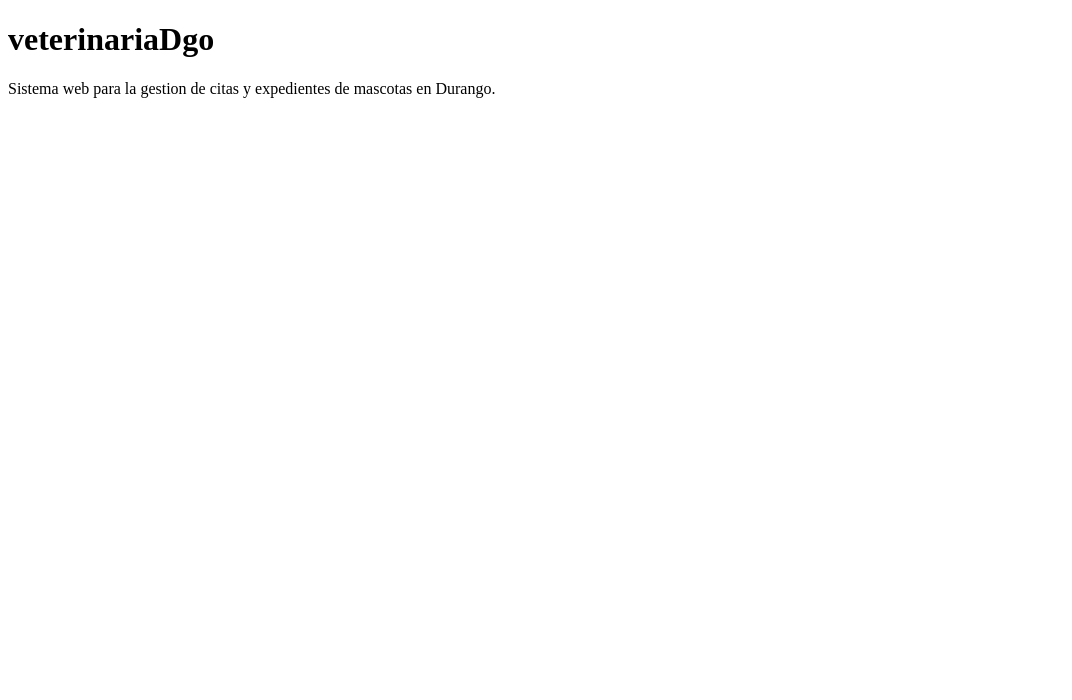
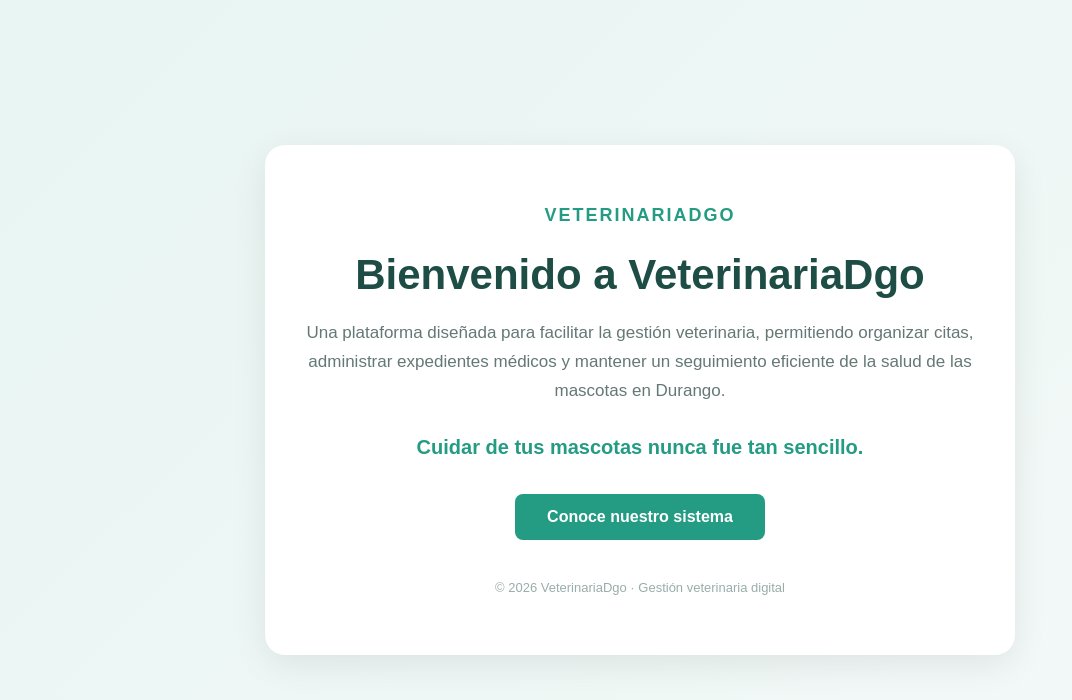
Before and after one commit to BrayanNava/veterinariaDgo, a plain HTML site: page src/index.html in a window 1280 px wide. Shown: the whole page, without its empty margins (0-1072 px from the left). Drawn offline with Linux system fonts and the light colour scheme.

Commit message:
Add files via upload

```diff
--- a/src/index.html
+++ b/src/index.html
@@ -1,12 +1,133 @@
+
 <!DOCTYPE html>
 <html lang="es">
 <head>
   <meta charset="UTF-8">
   <meta name="viewport" content="width=device-width, initial-scale=1.0">
-  <title>veterinariaDgo</title>
+
+  <title>VeterinariaDgo | Gestión Veterinaria</title>
+
+  <style>
+    * {
+      margin: 0;
+      padding: 0;
+      box-sizing: border-box;
+    }
+
+    body {
+      font-family: Arial, Helvetica, sans-serif;
+      background: linear-gradient(135deg, #e8f5f2, #f4f9f8);
+      color: #263c3a;
+      min-height: 100vh;
+      display: flex;
+      align-items: center;
+      justify-content: center;
+      padding: 20px;
+    }
+
+    .container {
+      max-width: 750px;
+      width: 100%;
+      background-color: white;
+      padding: 60px 40px;
+      border-radius: 20px;
+      text-align: center;
+      box-shadow: 0 10px 35px rgba(0, 0, 0, 0.08);
+    }
+
+    .logo {
+      font-size: 18px;
+      font-weight: bold;
+      color: #249b83;
+      letter-spacing: 2px;
+      text-transform: uppercase;
+      margin-bottom: 25px;
+    }
+
+    h1 {
+      font-size: 42px;
+      color: #1d4d45;
+      margin-bottom: 20px;
+    }
+
+    .description {
+      font-size: 17px;
+      line-height: 1.7;
+      color: #647875;
+      margin-bottom: 30px;
+    }
+
+    .invitation {
+      font-size: 20px;
+      font-weight: 600;
+      color: #249b83;
+      margin-bottom: 35px;
+    }
+
+    .button {
+      display: inline-block;
+      padding: 14px 32px;
+      background-color: #249b83;
+      color: white;
+      text-decoration: none;
+      border-radius: 8px;
+      font-weight: bold;
+      transition: background-color 0.3s, transform 0.3s;
+    }
+
+    .button:hover {
+      background-color: #1d7968;
+      transform: translateY(-3px);
+    }
+
+    footer {
+      margin-top: 40px;
+      font-size: 13px;
+      color: #9aadaa;
+    }
+
+    @media (max-width: 600px) {
+      .container {
+        padding: 40px 25px;
+      }
+
+      h1 {
+        font-size: 32px;
+      }
+
+      .description {
+        font-size: 15px;
+      }
+    }
+  </style>
 </head>
+
 <body>
-  <h1>veterinariaDgo</h1>
-  <p>Sistema web para la gestion de citas y expedientes de mascotas en Durango.</p>
+
+  <main class="container">
+
+    <div class="logo">veterinariaDgo</div>
+
+    <h1>Bienvenido a VeterinariaDgo</h1>
+
+    <p class="description">
+      Una plataforma diseñada para facilitar la gestión veterinaria,
+      permitiendo organizar citas, administrar expedientes médicos
+      y mantener un seguimiento eficiente de la salud de las mascotas
+      en Durango.
+    </p>
+
+    <p class="invitation">
+      Cuidar de tus mascotas nunca fue tan sencillo.
+    </p>
+
+    <a href="#" class="button">Conoce nuestro sistema</a>
+
+    <footer>
+      © 2026 VeterinariaDgo · Gestión veterinaria digital
+    </footer>
+
+  </main>
+
 </body>
 </html>
```
